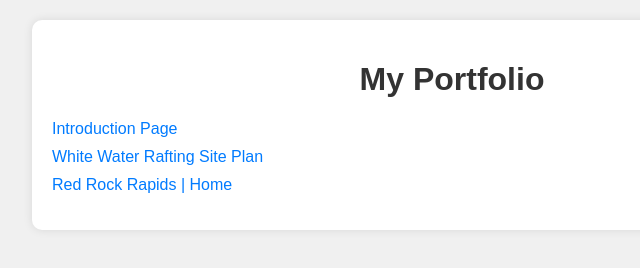
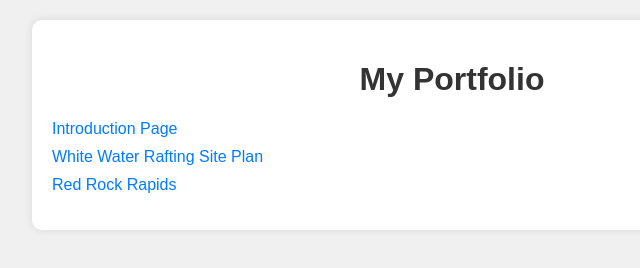
Before and after one commit to dylann1003/Web-Fundamentals, a plain HTML site: page index.html in a window 1280 px wide. Shown: the full height of the page, 188-828 px from the left. Drawn offline with Linux system fonts and the light colour scheme.

Commit message:
fixed bug

```diff
--- a/index.html
+++ b/index.html
@@ -45,7 +45,7 @@
         <ul>
             <li><a href="introduction/index.html">Introduction Page</a></li>
             <li><a href="wwr/site_plan_rafting.html">White Water Rafting Site Plan</a></li>
-            <li><a href="wwr/index.html">Red Rock Rapids | Home</a></li>
+            <li><a href="wwr/index.html">Red Rock Rapids</a></li>
             <!-- Add more projects as needed -->
         </ul>
     </div>
```
